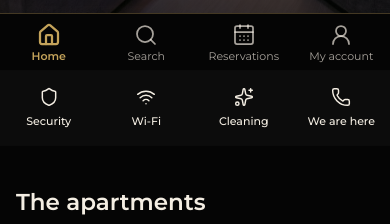
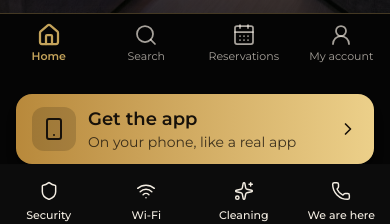
Before and after one commit to stive-landry-store/Imperial-Home, a React (Vite) app: page / in a window 390 px wide. Shown: the part 774-998 px from the top of the page. Built offline with nearby package versions, Linux system fonts and the light colour scheme; no server answers; the database is empty.

Commit message:
Obtenir l'application: bouton visible (menu, accueil, profil, pied de page), detection iPhone/Android et etapes adaptees
Co-authored-by: stive-landry-store <stive-landry-store@users.noreply.github.com>

```diff
--- a/src/components/layout/Footer.tsx
+++ b/src/components/layout/Footer.tsx
@@ -37,6 +37,9 @@ export function Footer() {
       <div className="gold-line" />
       <div className="mx-auto flex max-w-6xl flex-col items-center gap-6 px-4 py-10 md:flex-row md:justify-between md:px-6">
         <ImperialLogo light />
+        <Link to="/installer" className="rounded-full border border-[#d4af6a]/60 px-5 py-2 text-sm tracking-[0.14em] uppercase">
+          {t('app.guideTitle')}
+        </Link>
         <div className="text-center text-base md:text-right">
           <a className="block hover:text-gold-light" href={whatsappUrl(config?.whatsapp ?? '237674092263')}>
             {config?.phone}
--- /dev/null
+++ b/src/components/layout/GetAppCard.tsx
@@ -0,0 +1,32 @@
+import { Link } from 'react-router-dom'
+import { ChevronRight, Smartphone } from 'lucide-react'
+import { useTranslation } from 'react-i18next'
+import { cn } from '../../lib/cn'
+import { devicePlatform, isStandalone } from '../../lib/installPrompt'
+
+export function GetAppCard({ className, onNavigate }: { className?: string; onNavigate?: () => void }) {
+  const { t } = useTranslation()
+  if (isStandalone()) return null
+  const platform = devicePlatform()
+  const subtitle = platform === 'ios' ? t('app.forIphone') : platform === 'android' ? t('app.forAndroid') : t('app.forPhone')
+
+  return (
+    <Link
+      to="/installer"
+      onClick={onNavigate}
+      className={cn(
+        'flex min-h-16 items-center gap-3 rounded-2xl bg-gradient-to-r from-[#b8893b] to-[#ecd08a] px-4 py-3 text-[#17110a] shadow-lg touch-manipulation',
+        className,
+      )}
+    >
+      <span className="grid h-11 w-11 shrink-0 place-items-center rounded-xl bg-black/15">
+        <Smartphone className="h-6 w-6" />
+      </span>
+      <span className="min-w-0 flex-1">
+        <span className="block text-base font-semibold">{t('app.guideTitle')}</span>
+        <span className="block text-xs opacity-80">{subtitle}</span>
+      </span>
+      <ChevronRight className="h-5 w-5 shrink-0" />
+    </Link>
+  )
+}
--- a/src/components/layout/InstallPrompt.tsx
+++ b/src/components/layout/InstallPrompt.tsx
@@ -2,7 +2,7 @@ import { useEffect, useState } from 'react'
 import { Download, X } from 'lucide-react'
 import { useTranslation } from 'react-i18next'
 import { useNavigate } from 'react-router-dom'
-import { installEvent, isIos, isStandalone } from '../../lib/installPrompt'
+import { devicePlatform, installEvent, isStandalone } from '../../lib/installPrompt'
 
 const KEY = 'ih-install-dismissed'
 const DAYS = 14
@@ -11,6 +11,7 @@ export function InstallPrompt() {
   const { t } = useTranslation()
   const navigate = useNavigate()
   const [show, setShow] = useState(false)
+  const platform = devicePlatform()
   const [native, setNative] = useState(() => Boolean(installEvent()))
 
   useEffect(() => {
@@ -23,10 +24,10 @@ export function InstallPrompt() {
     }
     const sync = () => setNative(Boolean(installEvent()))
     window.addEventListener('ih-install-available', sync)
-    const mobile = isIos() || /android/i.test(navigator.userAgent)
+    const mobile = devicePlatform() !== 'desktop'
     const timer = window.setTimeout(() => {
       if (mobile || installEvent()) setShow(true)
-    }, 12_000)
+    }, 6_000)
     const installed = () => setShow(false)
     window.addEventListener('appinstalled', installed)
     return () => {
@@ -71,7 +72,7 @@ export function InstallPrompt() {
       <div className="flex items-center gap-3">
         <img src={`${import.meta.env.BASE_URL}icon-192.png`} alt="" className="h-12 w-12 rounded-xl" />
         <div className="min-w-0">
-          <p className="font-display text-base text-[#ecd08a]">{t('app.installTitle')}</p>
+          <p className="font-display text-base text-[#ecd08a]">{platform === 'ios' ? t('app.installIos') : platform === 'android' ? t('app.installAndroid') : t('app.installTitle')}</p>
           <p className="text-xs text-[#a89f90]">{t('app.installLead')}</p>
         </div>
       </div>
--- a/src/i18n/en.ts
+++ b/src/i18n/en.ts
@@ -504,6 +504,15 @@ export const en = {
     dow: ['Mon', 'Tue', 'Wed', 'Thu', 'Fri', 'Sat', 'Sun'],
   },
   app: {
+    forIphone: "For iPhone and iPad: 3 quick steps",
+    forAndroid: "For Android: one tap",
+    forPhone: "On your phone, like a real app",
+    installIos: "Install on iPhone",
+    installAndroid: "Install on Android",
+    detectedIos: "iPhone / iPad detected",
+    detectedAndroid: "Android detected",
+    detectedDesktop: "Open this site on your phone to install the app.",
+    otherPhone: "Another phone?",
     guideTitle: "Get the app",
     guideSub: "Imperial Home on your home screen",
     guideLead: "Add Imperial Home to your home screen and open it in one tap, like a real app.",
--- a/src/i18n/fr.ts
+++ b/src/i18n/fr.ts
@@ -507,6 +507,15 @@ export const fr: Messages = {
     dow: ['Lun', 'Mar', 'Mer', 'Jeu', 'Ven', 'Sam', 'Dim'],
   },
   app: {
+    forIphone: "Pour iPhone et iPad : installation en 3 étapes",
+    forAndroid: "Pour Android : installation en 1 geste",
+    forPhone: "Sur votre téléphone, comme une vraie application",
+    installIos: "Installer sur iPhone",
+    installAndroid: "Installer sur Android",
+    detectedIos: "iPhone / iPad détecté",
+    detectedAndroid: "Android détecté",
+    detectedDesktop: "Ouvrez ce site sur votre téléphone pour installer l’application.",
+    otherPhone: "Vous avez un autre téléphone ?",
     guideTitle: "Obtenir l’application",
     guideSub: "Imperial Home sur votre écran d’accueil",
     guideLead: "Ajoutez Imperial Home à votre écran d’accueil et ouvrez-le d’un seul geste, comme une vraie application.",
--- a/src/lib/installPrompt.ts
+++ b/src/lib/installPrompt.ts
@@ -25,3 +25,12 @@ export function isStandalone() {
 export function isIos() {
   return /iphone|ipad|ipod/i.test(navigator.userAgent) || (navigator.platform === 'MacIntel' && navigator.maxTouchPoints > 1)
 }
+
+export type DevicePlatform = 'ios' | 'android' | 'desktop'
+
+export function devicePlatform(): DevicePlatform {
+  if (typeof navigator === 'undefined') return 'desktop'
+  if (isIos()) return 'ios'
+  if (/android/i.test(navigator.userAgent)) return 'android'
+  return 'desktop'
+}
--- a/src/pages/customer/ProfilePage.tsx
+++ b/src/pages/customer/ProfilePage.tsx
@@ -1,4 +1,5 @@
 import { useRef, useState, type ReactNode } from 'react'
+import { GetAppCard } from '../../components/layout/GetAppCard'
 import { Link } from 'react-router-dom'
 import { Helmet } from 'react-helmet-async'
 import { useQuery } from '@tanstack/react-query'
@@ -213,6 +214,8 @@ export function ProfilePage() {
         </div>
       </section>
 
+      <GetAppCard className="mx-3 mt-3" />
+
       {referral && referral.code ? (
         <section className="mx-3 mt-3 rounded-xl bg-[#ffffff] px-4 py-3 text-[#111b21]">
           <p className="text-sm font-semibold">{t('app.referralTitle')}</p>
--- a/src/pages/public/HomePage.tsx
+++ b/src/pages/public/HomePage.tsx
@@ -1,4 +1,5 @@
 import { useEffect, useState } from 'react'
+import { GetAppCard } from '../../components/layout/GetAppCard'
 import { Helmet } from 'react-helmet-async'
 import { useTranslation } from 'react-i18next'
 import { Phone, Shield, Sparkles, Wifi } from 'lucide-react'
@@ -84,6 +85,10 @@ export function HomePage() {
           </div>
         </div>
       </section>
+
+      <div className="theme-page px-4 pt-6 empty:hidden md:hidden">
+        <GetAppCard />
+      </div>
 
       <section className="theme-alt border-y border-black/10">
         <div className="mx-auto grid max-w-6xl grid-cols-4 md:px-6">
--- a/src/pages/public/InstallGuidePage.tsx
+++ b/src/pages/public/InstallGuidePage.tsx
@@ -4,7 +4,7 @@ import { useTranslation } from 'react-i18next'
 import { useQueryClient } from '@tanstack/react-query'
 import { Check, Download, EllipsisVertical, Maximize, Share, SquarePlus, WifiOff, Zap } from 'lucide-react'
 import { cn } from '../../lib/cn'
-import { installEvent, isIos, isStandalone } from '../../lib/installPrompt'
+import { devicePlatform, installEvent, isStandalone } from '../../lib/installPrompt'
 import { offlineReadyAt, warmOfflineData } from '../../lib/offlinePrefetch'
 
 type Platform = 'ios' | 'android'
@@ -34,7 +34,9 @@ function Benefit({ icon, title, text }: { icon: React.ReactNode; title: string;
 export function InstallGuidePage() {
   const { t } = useTranslation()
   const client = useQueryClient()
-  const [platform, setPlatform] = useState<Platform>(() => (isIos() ? 'ios' : 'android'))
+  const detected = devicePlatform()
+  const [platform, setPlatform] = useState<Platform>(detected === 'android' ? 'android' : 'ios')
+  const [showOther, setShowOther] = useState(false)
   const [canInstall, setCanInstall] = useState(() => Boolean(installEvent()))
   const [readyAt, setReadyAt] = useState(() => offlineReadyAt())
   const [busy, setBusy] = useState(false)
@@ -106,6 +108,10 @@ export function InstallGuidePage() {
         </div>
 
         <h2 className="mt-8 text-xl font-semibold">{t('app.guideSteps')}</h2>
+        <p className="mt-2 text-sm text-[#d4af6a]">
+          {detected === 'ios' ? t('app.detectedIos') : detected === 'android' ? t('app.detectedAndroid') : t('app.detectedDesktop')}
+        </p>
+        {detected === 'desktop' || showOther ? (
           <div className="mt-3 grid grid-cols-2 gap-1 rounded-full border border-[#d4af6a]/30 p-1" role="tablist">
             {(['ios', 'android'] as const).map((value) => (
               <button
@@ -120,6 +126,7 @@ export function InstallGuidePage() {
               </button>
             ))}
           </div>
+        ) : null}
 
         {platform === 'android' && canInstall ? (
           <button
@@ -149,6 +156,12 @@ export function InstallGuidePage() {
           </ol>
         )}
 
+        {detected !== 'desktop' && !showOther ? (
+          <button type="button" className="mt-4 text-sm text-[#d4af6a] underline" onClick={() => setShowOther(true)}>
+            {t('app.otherPhone')}
+          </button>
+        ) : null}
+
         <ul className="theme-card mt-6 divide-y divide-[#d4af6a]/20 overflow-hidden rounded-2xl">
           <Benefit icon={<Zap className="h-5 w-5" />} title={t('app.benefit1')} text={t('app.benefit1Text')} />
           <Benefit icon={<Maximize className="h-5 w-5" />} title={t('app.benefit2')} text={t('app.benefit2Text')} />
```
Also changed, not shown: src/components/layout/SettingsMenu.tsx (+3 -4 lines). Lines whose indentation alone changed are shown as unchanged.
